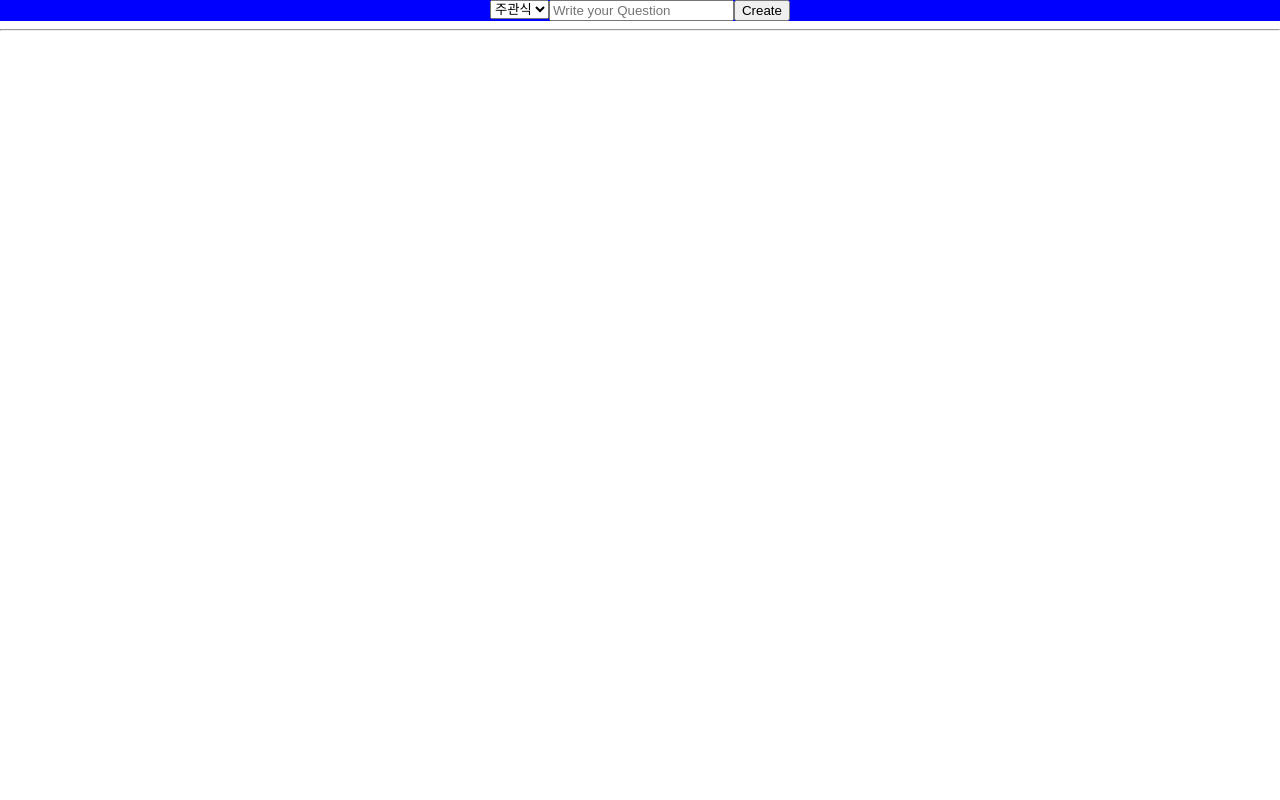
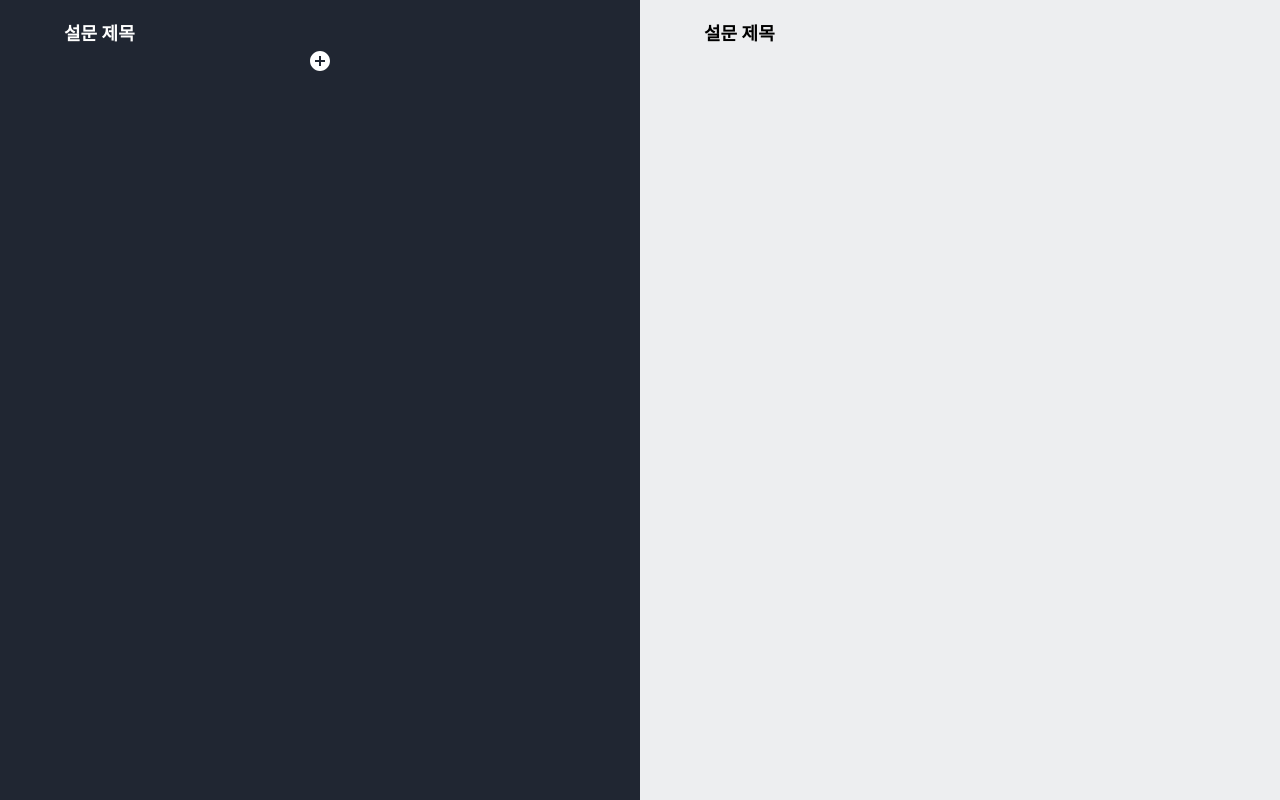
Before and after one commit to moka-team/mokaform-client, a React (Create React App) app: page /create-survey in a window 1280 px wide. Built offline with nearby package versions, Linux system fonts and the light colour scheme; the HTML template or start-up script is replaced by a standard one.

Commit message:
design: 설문 생성 UI 수정
- height

```diff
--- a/src/App.js
+++ b/src/App.js
@@ -9,7 +9,6 @@ import CreateSurvey from "./pages/surveys/create/index";
 import routes from "./routes";
 import { createGlobalStyle } from "styled-components";
 import reset from "styled-reset";
-import CreateSurvey2 from "./pages/surveys/create/index2";
 
 const GlobalStyle = createGlobalStyle`
   ${reset}
@@ -27,7 +26,6 @@ function App() {
         <Route path={routes.signin} element={<SignIn />}></Route>
         <Route path={routes.resetPassword} element={<ResetPassword />}></Route>
         <Route path={routes.createSurvey} element={<CreateSurvey />}></Route>
-        <Route path={routes.createSurvey2} element={<CreateSurvey2 />}></Route>
       </Routes>
     </BrowserRouter>
   );
--- a/src/components/surveys/create/styled.js
+++ b/src/components/surveys/create/styled.js
@@ -3,7 +3,7 @@ import styled from "styled-components";
 const Create = styled.div`
   display: flex;
   width: 40%;
-  height: 100%;
+  min-height: 100%;
   flex-direction: column;
   background-color: #202632;
   color: white;
@@ -19,7 +19,7 @@ const Create = styled.div`
 const Preview = styled.div`
   display: flex;
   width: 40%;
-  height: 100%;
+  min-height: 100%;
   flex-direction: column;
   background-color: #edeef0;
   float: right;
@@ -35,6 +35,7 @@ const Preview = styled.div`
 const QuestionWrapper = styled.div`
   background-color: white;
   margin-top: 25px;
+  margin-bottom: 15px;
   border-radius: 10px;
   padding: 20px 35px 20px 25px;
 `;
--- a/src/pages/surveys/create/index.js
+++ b/src/pages/surveys/create/index.js
@@ -1,139 +1,19 @@
-import { useState, useRef } from "react";
+import React from "react";
 import styled from "styled-components";
+import CreateSection from "../../../components/surveys/create/CreateSection";
+import PreviewSection from "../../../components/surveys/create/PreviewSection";
 
-const Create = styled.div`
+const Container = styled.div`
   display: flex;
-  justify-content: center;
-  align-items: center;
-  background-color: blue;
-`;
-const Picker = styled.div`
-  display: flex;
+  min-height: 100vh;
+  background-color: red;
 `;
 
-function CreateSurvey() {
-  const targets = useRef([]);
-
-  const [Question, setQuestion] = useState("");
-  const [Questions, setQuestions] = useState([]);
-  const [type, setType] = useState("주관식");
-  const onChange = (event) => setQuestion(event.target.value);
-  const handleSelect = (event) => {
-    setType(event.target.value);
-  };
-  const onSubmit = (event) => {
-    event.preventDefault();
-    if (Question === "") {
-      return;
-    }
-    setQuestions((currentArray) => [...currentArray, [type, Question]]);
-    setQuestion("");
-  };
-  const delQuestion = (index) => {
-    setQuestions(
-      Questions.filter((item, QuestionIndex) => index !== QuestionIndex)
-    );
-  };
-
+export default function CreateSurvey2() {
   return (
-    <div>
-      <Create>
-        <Picker>
-          <form>
-            <select onChange={handleSelect}>
-              <option value={"주관식"}>주관식</option>
-              <option value={"객관식"}>객관식</option>
-              <option value={"찬부식"}>찬부식</option>
-            </select>
-          </form>
-          <form onSubmit={onSubmit}>
-            <input
-              onChange={onChange}
-              value={Question}
-              type="text"
-              placeholder="Write your Question"
-            />
-            <button>Create</button>
-          </form>
-        </Picker>
-      </Create>
-      <hr />
-      <ul>
-        {Questions.map((item, index) =>
-          item[0] === "주관식" ? (
-            <li key={index}>
-              <span>
-                질문{index + 1}. {item[1]}
-              </span>
-              <input />
-              <button
-                onClick={() => delQuestion(index)}
-                style={{
-                  border: "none",
-                  backgroundColor: "white",
-                  cursor: "pointer",
-                }}
-              >
-                ❌
-              </button>
-            </li>
-          ) : item[0] === "찬부식" ? (
-            <li key={index}>
-              <span>
-                질문{index + 1}. {item[1]}
-              </span>
-              <div>
-                <label>
-                  <input type="radio" name={index} value="YES" />
-                  YES
-                </label>
-                <label>
-                  <input type="radio" name={index} value="NO" />
-                  NO
-                </label>
-              </div>
-              <button
-                onClick={() => delQuestion(index)}
-                style={{
-                  border: "none",
-                  backgroundColor: "white",
-                  cursor: "pointer",
-                }}
-              >
-                ❌
-              </button>
-            </li>
-          ) : (
-            <li key={index}>
-              <span>
-                질문{index + 1}. {item[1]}
-              </span>
-              <button
-                onClick={() => {
-                  const p = document.createElement("input");
-                  p.setAttribute("style", "display:block");
-                  targets.current[index].appendChild(p);
-                }}
-              >
-                ADD Option
-              </button>
-              <button
-                onClick={() => delQuestion(index)}
-                style={{
-                  border: "none",
-                  backgroundColor: "white",
-                  cursor: "pointer",
-                }}
-              >
-                ❌
-              </button>
-              <div ref={(el) => (targets.current[index] = el)}></div>
-            </li>
-          )
-        )}
-      </ul>
-    </div>
+    <Container>
+      <CreateSection></CreateSection>
+      <PreviewSection></PreviewSection>
+    </Container>
   );
 }
-
-export default CreateSurvey;
--- a/src/pages/surveys/create/index2.js
+++ /dev/null
@@ -1,18 +0,0 @@
-import React from "react";
-import styled from "styled-components";
-import CreateSection from "../../../components/surveys/create/CreateSection";
-import PreviewSection from "../../../components/surveys/create/PreviewSection";
-
-const Container = styled.div`
-  height: 100vh;
-  color: white;
-`;
-
-export default function CreateSurvey2() {
-  return (
-    <Container>
-      <CreateSection></CreateSection>
-      <PreviewSection></PreviewSection>
-    </Container>
-  );
-}
--- a/src/routes.js
+++ b/src/routes.js
@@ -5,7 +5,6 @@ const routes = {
   signin: "/signin",
   resetPassword: "/reset-password",
   createSurvey: "/create-survey",
-  createSurvey2: "/create-survey2",
 };
 
 export default routes;
```
